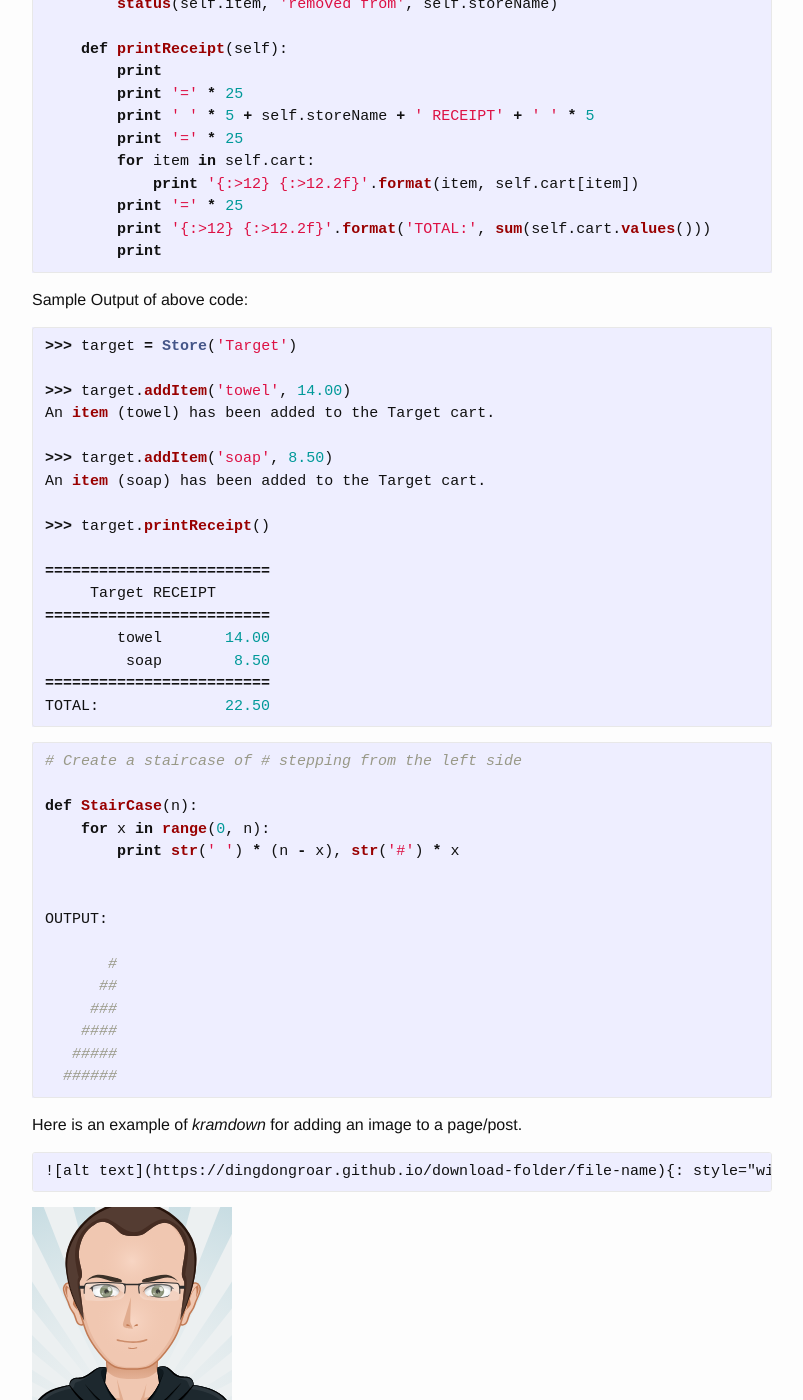
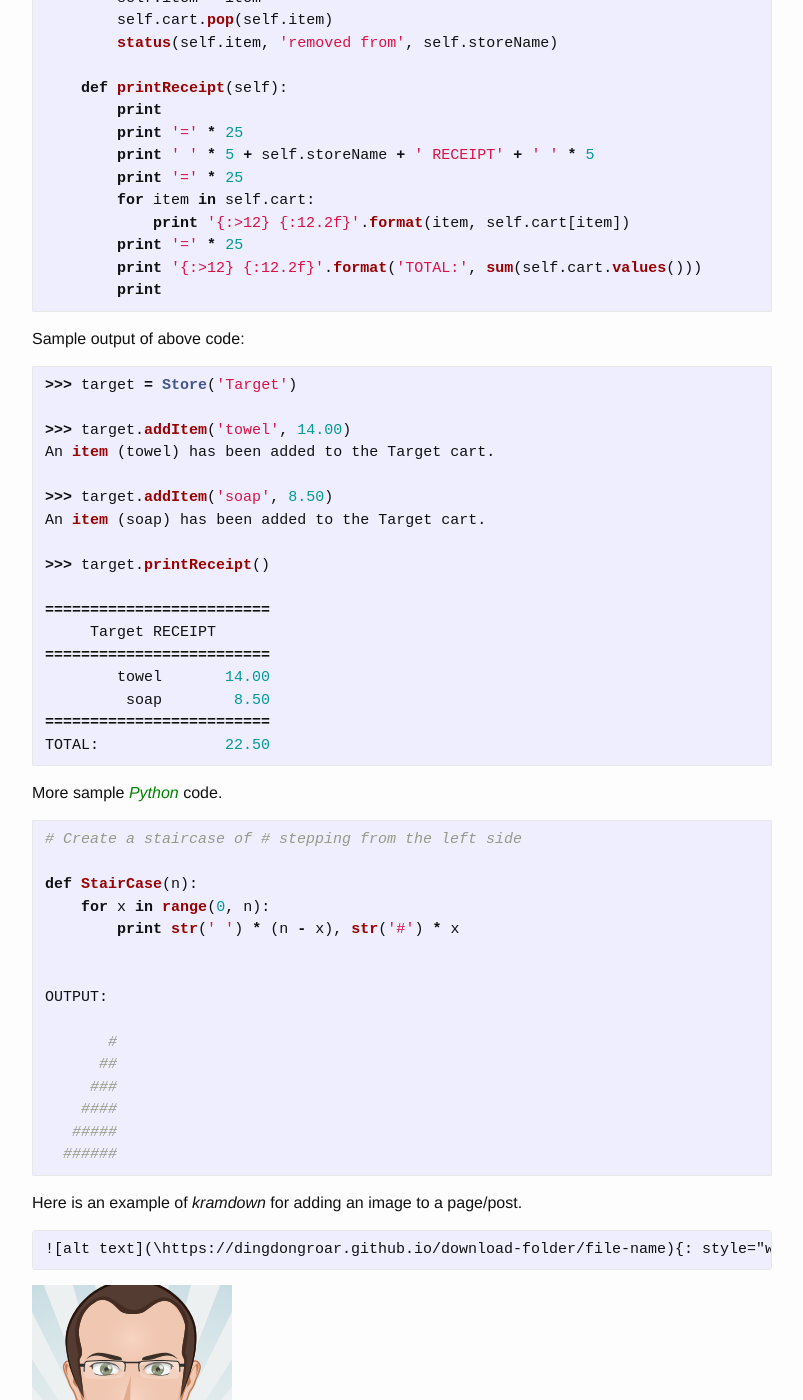
Before and after one commit to DingDongRoar/dingdongroar.github.io, a Jekyll site: the page built from _posts/2016-07-07-random-markdown.markdown, in a window 1280 px wide and 1400 px high, scrolled down 727 px. Shown: the whole window, without its empty margins (238-1041 px from the left). Built offline with Jekyll 4.4.1, drawn with Linux system fonts in a browser that asks for light colours; some of the changed text lies outside the part shown.

Commit message:
Updated content of post

```diff
--- a/_posts/2016-07-07-random-markdown.markdown
+++ b/_posts/2016-07-07-random-markdown.markdown
@@ -36,13 +38,13 @@ class Store:
         print ' ' * 5 + self.storeName + ' RECEIPT' + ' ' * 5
         print '=' * 25
         for item in self.cart:
-            print '{:>12} {:>12.2f}'.format(item, self.cart[item])
+            print '{:>12} {:12.2f}'.format(item, self.cart[item])
         print '=' * 25
-        print '{:>12} {:>12.2f}'.format('TOTAL:', sum(self.cart.values()))
+        print '{:>12} {:12.2f}'.format('TOTAL:', sum(self.cart.values()))
         print
 ~~~
 
-Sample Output of above code:
+Sample output of above code:
 
 ~~~ python
 >>> target = Store('Target')
@@ -63,6 +65,8 @@ An item (soap) has been added to the Target cart.
 =========================
 TOTAL:              22.50
 ~~~
+
+More sample *Python*{: style="color: green"} code.
 
 ~~~ python
 # Create a staircase of # stepping from the left side
@@ -85,7 +89,7 @@ OUTPUT:
 Here is an example of *kramdown* for adding an image to a page/post.
 
 ~~~ kramdown
-![alt text]({{ site.url }}/download-folder/file-name){: style="width: size-in-pixels"}
+![alt text](\{{ site.url }}/download-folder/file-name){: style="width: size-in-pixels"}
 ~~~
 
 ![avatar]({{ site.url }}/assets/myAvatar.svg){: style="width: 200px"}
```
Also changed, not shown: other parts of _posts/2016-07-07-random-markdown.markdown (+3 -1 lines).
